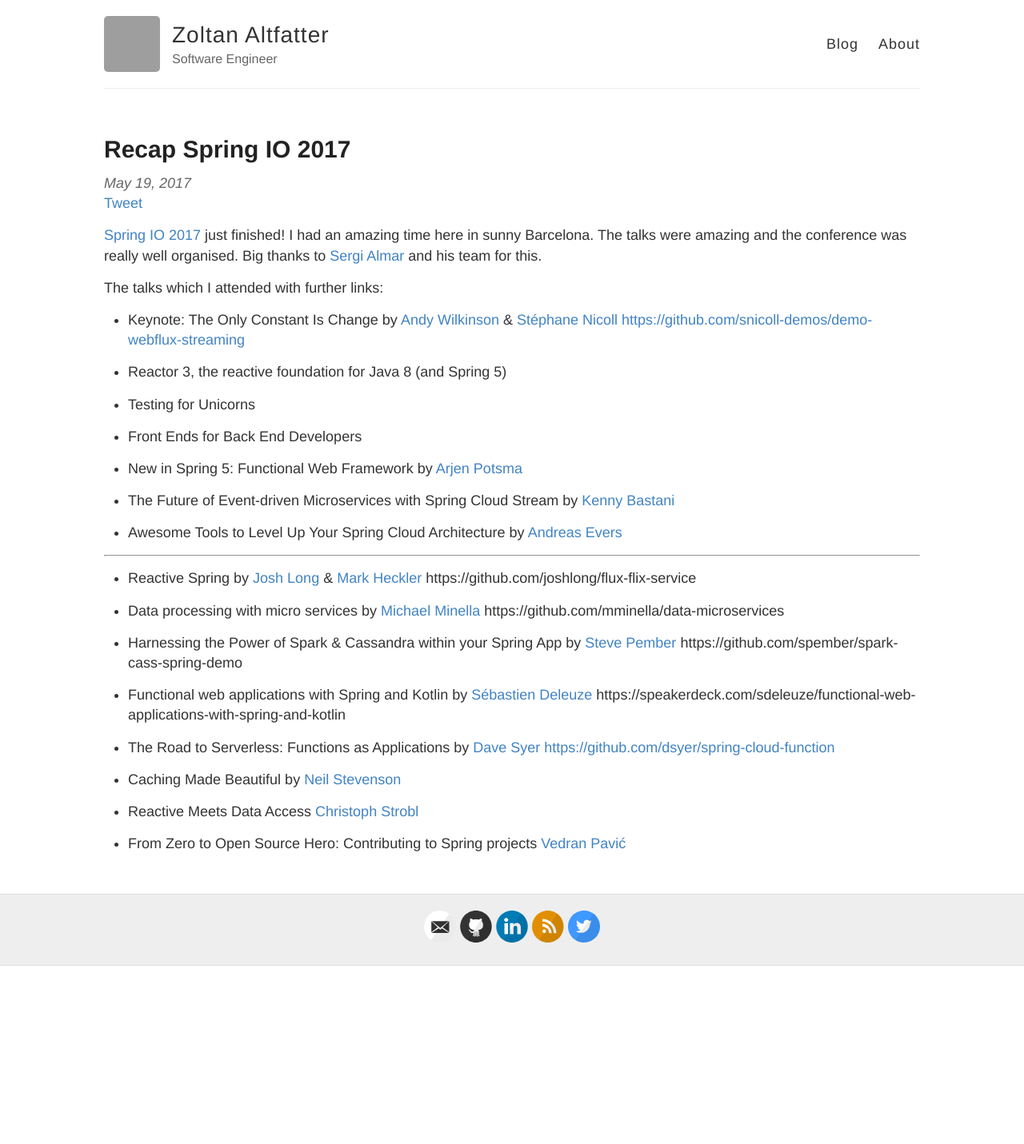
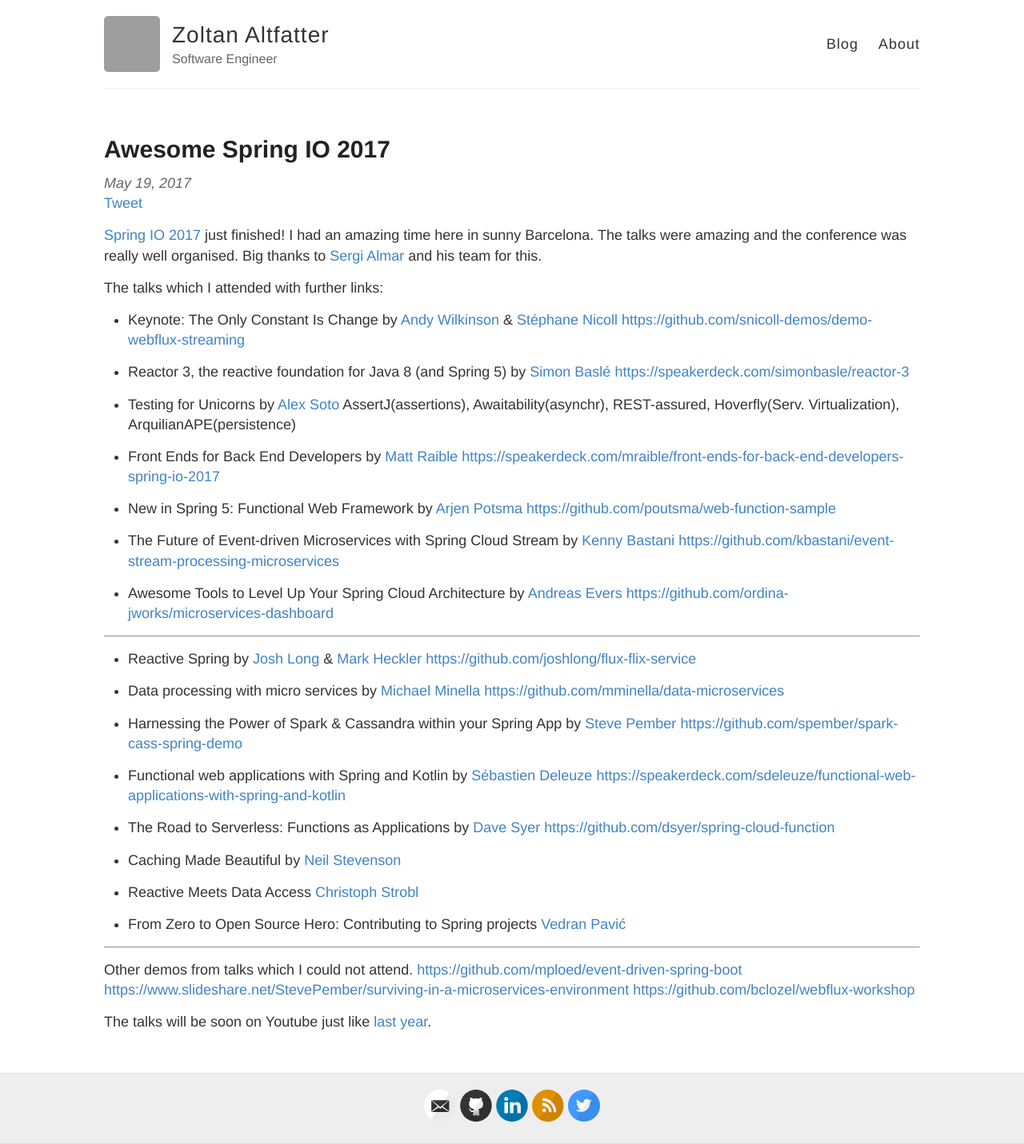
Before and after one commit to altfatterz/altfatterz.github.io, a Jekyll site: the page built from _posts/2017-05-19-spring-io-2017.md, in a window 1280 px wide. Shown: the whole page at 80% size. Built offline with Jekyll 4.4.1, drawn with Linux system fonts in a browser that asks for light colours; comment, search, counter and statistics services are not loaded; before the commit the page ends 1208 px from its top, so only the background shows below that; grey boxes are pictures that could not be loaded.

Commit message:
spring io 2017

```diff
--- a/_posts/2017-05-19-spring-io-2017.md
+++ b/_posts/2017-05-19-spring-io-2017.md
@@ -1,6 +1,6 @@
 ---
 layout: post
-title: Recap Spring IO 2017
+title: Awesome Spring IO 2017
 tags: [springio, spring]
 ---
 
@@ -11,31 +11,37 @@
 * Keynote: The Only Constant Is Change by [Andy Wilkinson](https://twitter.com/ankinson) & [Stéphane Nicoll](https://twitter.com/snicoll)
   [https://github.com/snicoll-demos/demo-webflux-streaming](https://github.com/snicoll-demos/demo-webflux-streaming)
 
-* Reactor 3, the reactive foundation for Java 8 (and Spring 5)
+* Reactor 3, the reactive foundation for Java 8 (and Spring 5) by [Simon Baslé](https://twitter.com/simonbasle)
+  [https://speakerdeck.com/simonbasle/reactor-3](https://speakerdeck.com/simonbasle/reactor-3)
 
-* Testing for Unicorns
+* Testing for Unicorns by [Alex Soto](https://twitter.com/alexsotob)
+  AssertJ(assertions), Awaitability(asynchr), REST-assured, Hoverfly(Serv. Virtualization), ArquilianAPE(persistence)
 
-* Front Ends for Back End Developers
+* Front Ends for Back End Developers by [Matt Raible](https://twitter.com/mraible)
+  [https://speakerdeck.com/mraible/front-ends-for-back-end-developers-spring-io-2017](https://speakerdeck.com/mraible/front-ends-for-back-end-developers-spring-io-2017)
 
 * New in Spring 5: Functional Web Framework by [Arjen Potsma](https://twitter.com/@poutsma)
+  [https://github.com/poutsma/web-function-sample](https://github.com/poutsma/web-function-sample)
 
-* The Future of Event-driven Microservices with Spring Cloud Stream by [Kenny Bastani]()
+* The Future of Event-driven Microservices with Spring Cloud Stream by [Kenny Bastani](https://twitter.com/kennybastani)
+  [https://github.com/kbastani/event-stream-processing-microservices](https://github.com/kbastani/event-stream-processing-microservices)
 
-* Awesome Tools to Level Up Your Spring Cloud Architecture by [Andreas Evers]()
+* Awesome Tools to Level Up Your Spring Cloud Architecture by [Andreas Evers](https://twitter.com/andreasevers)
+  [https://github.com/ordina-jworks/microservices-dashboard](https://github.com/ordina-jworks/microservices-dashboard)
 
 ---
 
-* Reactive Spring by [Josh Long]() & [Mark Heckler]()
-https://github.com/joshlong/flux-flix-service
+* Reactive Spring by [Josh Long](https://twitter.com/starbuxman) & [Mark Heckler](https://twitter.com/MkHeck)
+  [https://github.com/joshlong/flux-flix-service](https://github.com/joshlong/flux-flix-service)
 
-* Data processing with micro services by [Michael Minella]()
-https://github.com/mminella/data-microservices
+* Data processing with micro services by [Michael Minella](https://twitter.com/michaelminella)
+  [https://github.com/mminella/data-microservices](https://github.com/mminella/data-microservices)
 
 * Harnessing the Power of Spark & Cassandra within your Spring App by [Steve Pember](https://twitter.com/svpember)
-https://github.com/spember/spark-cass-spring-demo
+  [https://github.com/spember/spark-cass-spring-demo](https://github.com/spember/spark-cass-spring-demo)
 
 * Functional web applications with Spring and Kotlin by [Sébastien Deleuze](https://twitter.com/sdeleuze)
-https://speakerdeck.com/sdeleuze/functional-web-applications-with-spring-and-kotlin
+  [https://speakerdeck.com/sdeleuze/functional-web-applications-with-spring-and-kotlin](https://speakerdeck.com/sdeleuze/functional-web-applications-with-spring-and-kotlin)
 
 * The Road to Serverless: Functions as Applications by [Dave Syer](https://twitter.com/david_syer)
   [https://github.com/dsyer/spring-cloud-function](https://github.com/dsyer/spring-cloud-function)
@@ -45,3 +51,12 @@
 * Reactive Meets Data Access [Christoph Strobl](https://twitter.com/stroblchristoph)
 
 * From Zero to Open Source Hero: Contributing to Spring projects [Vedran Pavić](https://twitter.com/vedran_pavic)
+
+---
+
+Other demos from talks which I could not attend.
+[https://github.com/mploed/event-driven-spring-boot](https://github.com/mploed/event-driven-spring-boot)
+[https://www.slideshare.net/StevePember/surviving-in-a-microservices-environment](https://www.slideshare.net/StevePember/surviving-in-a-microservices-environment)
+[https://github.com/bclozel/webflux-workshop](https://github.com/bclozel/webflux-workshop)
+
+The talks will be soon on Youtube just like [last year](https://www.youtube.com/channel/UCLMPXsvSrhNPN3i9h-u8PYg/videos).
```
